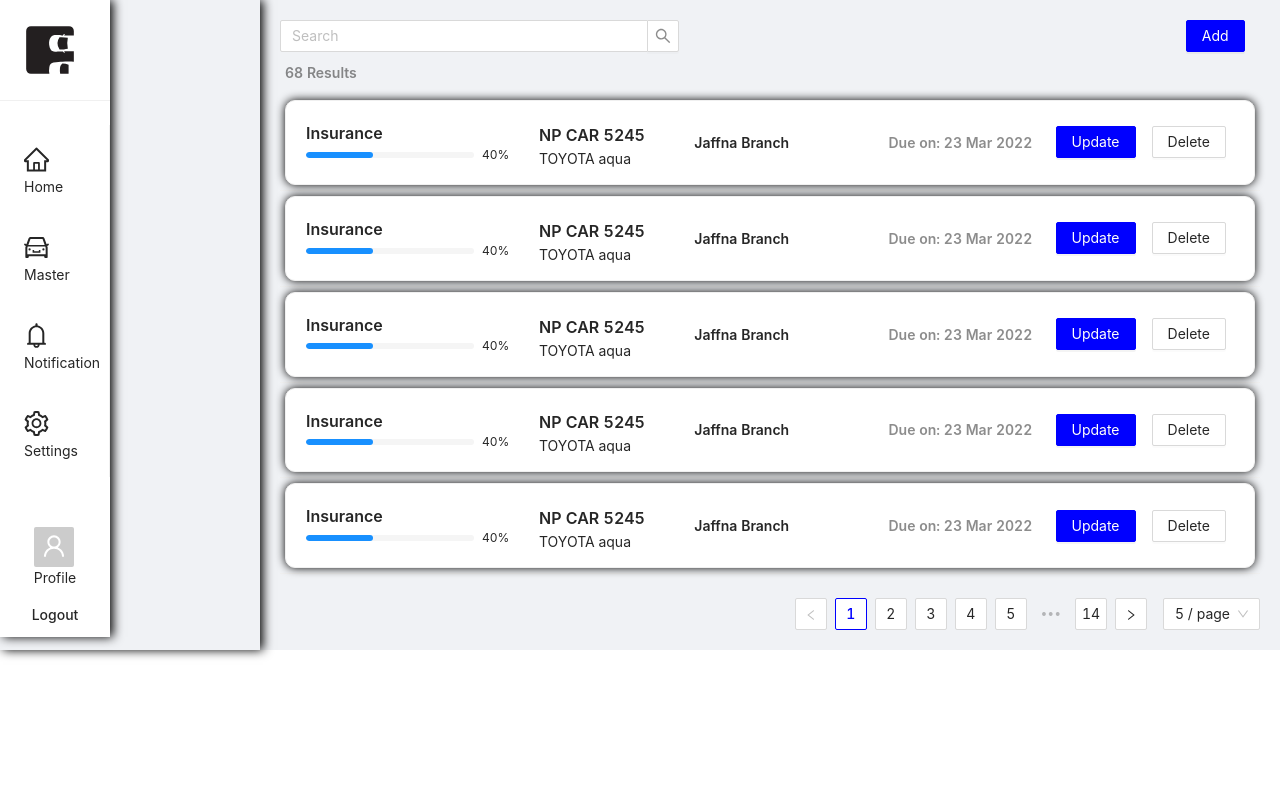
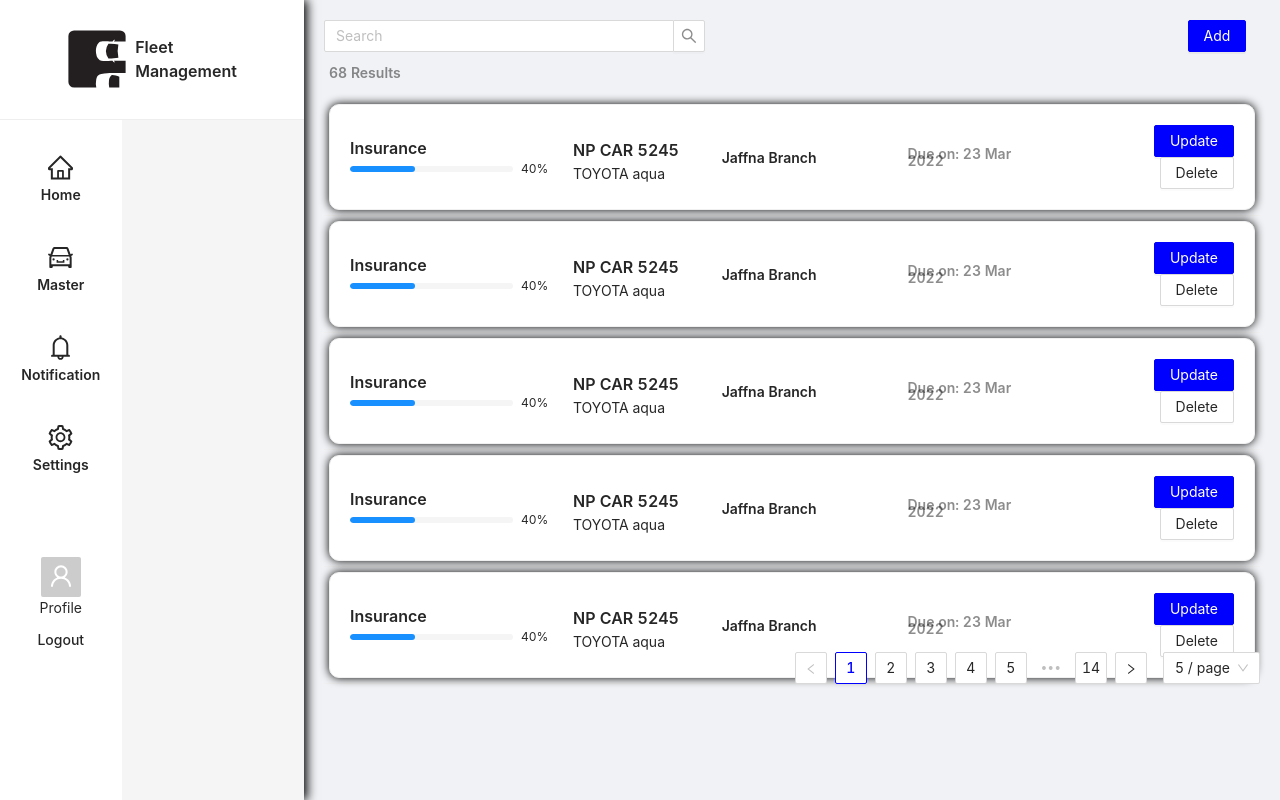
Before and after one commit to Kugan2594/FMS, a React (Create React App) app: page / in a window 1280 px wide. Built offline with nearby package versions, Linux system fonts and the light colour scheme.

Commit message:
Sidebar and master template

```diff
--- /dev/null
+++ b/src/components/molecules/MainMenuItem.tsx
@@ -0,0 +1,26 @@
+import React from 'react';
+import { Button } from 'antd';
+
+interface MainMenuItemType {
+    onClick: any;
+    icon: any;
+    label: string;
+}
+
+function MainMenuItem({onClick, icon, label}: MainMenuItemType) {
+  return (
+    <div className='main-menu-item'>
+        <button onClick={onClick}>
+        <div className='main-menu-item-logo'>
+            {React.createElement(icon)}
+        </div>
+        <div className='main-menu-item-label'>
+            {label}
+        </div>
+        </button>
+
+    </div>
+  )
+}
+
+export default MainMenuItem;
--- a/src/components/organisms/Cards/CardLarge.tsx
+++ b/src/components/organisms/Cards/CardLarge.tsx
@@ -20,30 +20,30 @@ const { Title,Text } = Typography;
 function CardLarge({id,name,progressData,vehicleNo,vehicleModel,branchName,dueDate,updateButton,deleteButton,cardOnClick}: CardLargeType) {
   return (
     <Card key={id} className="large-card">
-      <Row className="large-card-row" gutter={4} align="middle">
-        <Col span={6} >
+      <Row className="large-card-row" gutter={{xs:12, xl:8}} align="middle" justify="space-between">
+        <Col xs={24} xl={6}>
           <div className="large-card-name" onClick={() => cardOnClick(id)}>
             <Title style={{margin:0}} level={5}>{name}</Title>
-            <Progress style={{width:"200px"}} percent={progressData} size="small" />
+            <Progress percent={progressData} size="small" />
           </div>
         </Col>
-        <Col span={4}>
+        <Col xs={12} xl={4}>
           <div>
           <Title level={5}>{vehicleNo}</Title>
           <Text>{vehicleModel}</Text>
           </div>
         </Col>
-        <Col span={5}>
-          <div>
+        <Col xs={12} xl={5}>
+          <div className="large-card-data">
           <Text strong>{branchName}</Text>
           </div>
         </Col>
-        <Col span={4}>
-          <div>
+        <Col xs={12} xl={4}>
+          <div className="large-card-data">
           <Text strong type="secondary">Due on: {dueDate}</Text>
           </div>
         </Col>
-        <Col span={5}>
+        <Col xs={12} xl={5}>
           <div className="large-card-button">
             <Button onClick={() => updateButton(id)} type="primary">Update</Button>
             <Button onClick={() => deleteButton(id)}>Delete</Button>
--- a/src/components/organisms/Cards/card.style.less
+++ b/src/components/organisms/Cards/card.style.less
@@ -3,23 +3,30 @@
     line-height: 0.5;
     margin: 5px;
     box-shadow: 0 0 10px rgb(0 0 0 / 0.2);
+    .ant-card-body {
+        padding: 20px;
+    }
 }
 
 .large-card:hover {
     background-color: rgba(170, 238, 255, 0.151);
 }
 
-.ant-card-body {
-    padding: 20px;
-}
+
 
 .large-card-button {
     text-align: right;
+
     Button {
-        margin: 0 8px;
+        margin-left: 15px;
     }
 }
 
 .large-card-name {
     cursor: pointer;
+    margin-right: 20px;
 }
+
+.large-card-data {
+    padding: 15px 0;
+}
--- a/src/components/organisms/MasterHeader/masterHeader.style.less
+++ b/src/components/organisms/MasterHeader/masterHeader.style.less
@@ -1,5 +1,4 @@
 .master-header {
-    height: 60px;
     margin-bottom: 20px;
 }
 
@@ -9,7 +8,7 @@
 
 .master-header-search {
     border-radius: 30px;
-    width: 400px;
+    width: 100%;
 }
 
 .master-header-count {
--- a/src/components/organisms/SideBar/HeaderLogo.tsx
+++ b/src/components/organisms/SideBar/HeaderLogo.tsx
@@ -1,10 +1,20 @@
+import { Col, Row, Typography } from "antd";
 import React from "react";
 import logo from "../../../assets/Logo.svg";
+
+const {Title} = Typography;
 
 export default function HeaderLogo() {
   return (
     <div className="sidebar-header-logo">
-      <img src={logo} />
+      <Row align="middle" gutter={8}>
+        <Col>
+      <img src={logo}/>
+      </Col>
+      <Col>
+      <Title style={{margin: 0}} level={5}>Fleet<br/>Management</Title>
+      </Col>
+      </Row>
     </div>
   );
 }
--- a/src/components/organisms/SideBar/SideBar.tsx
+++ b/src/components/organisms/SideBar/SideBar.tsx
@@ -1,24 +1,60 @@
-import React from "react";
+import React, { useState } from "react";
 import CustomMenu from "./CustomMenu";
 import { Divider, Layout } from "antd";
 import HeaderLogo from "./HeaderLogo";
 import UserProfile from "./UserProfile";
+import MainMenuItem from "../../molecules/MainMenuItem";
+import mainMenuItems from "./items";
+import SubModule from "../SubModule/item";
 
 const { Sider } = Layout;
 
 function SideBar() {
-    return (
-        <Sider theme="light" width="110px" breakpoint="md" className="main-sidebar">
-            <div>
-                <HeaderLogo />
-                <Divider />
-            </div>
+  const [submenuItems, setSubmenuItems] = useState([]);
 
-            <CustomMenu />
-            <UserProfile />
-        </Sider>
+  const homeItems: any = [
+    { id: "1", name: "a" },
+    { id: "2", name: "b" },
+    { id: "3", name: "c" },
+    { id: "4", name: "d" },
+  ];
 
-    );
+  const home: any = [{ id: "allBranches", name: "All Branches" }, ...homeItems];
+
+  const ClickHandler = (item: any) => {
+    if (item.id === "home") {
+      console.log("This is home");
+      setSubmenuItems(home);
+    } else {
+      setSubmenuItems(item.children);
+    }
+    console.log(submenuItems);
+  };
+
+  return (
+    <Sider  theme="light" breakpoint="lg" className="main-sidebar">
+      <HeaderLogo />
+      <div className="menu">
+        <div className="main-menu">
+          {mainMenuItems.map((item) => {
+            return (
+              <MainMenuItem
+                icon={item.icon}
+                label={item.name}
+                onClick={() => ClickHandler(item)}
+              />
+            );
+          })}
+          <div className="user">
+          <UserProfile onClickProfile={() => console.log("PROFILE")} onClickLogout={() => console.log("LOGOUT")} />
+          </div>
+        </div>
+        <div className="sub-menu">
+          <SubModule data={submenuItems} />
+        </div>
+      </div>
+    </Sider>
+  );
 }
 
 export default SideBar;
--- a/src/components/organisms/SideBar/UserProfile.tsx
+++ b/src/components/organisms/SideBar/UserProfile.tsx
@@ -2,12 +2,17 @@ import React, { useState } from "react";
 import { Avatar } from "antd";
 import { UserOutlined } from '@ant-design/icons';
 
-function UserProfile() {
+interface UserProfileType {
+  onClickProfile: any;
+  onClickLogout: any;
+}
+
+function UserProfile({onClickProfile, onClickLogout}: UserProfileType) {
   const [userProfile, setUserProfile] = useState("");
 
   return (
     <div className="user-profile">
-      <div style={{cursor: "pointer"}}>
+      <div className="profile" onClick={onClickProfile}>
         {userProfile != "" ? (
           <Avatar src={userProfile} shape="square" size="large" />
         ) : (
@@ -15,7 +20,7 @@ function UserProfile() {
         )}
         <div>Profile</div>
       </div>
-      <div className="logout" style={{ marginTop: "15px", cursor: "pointer" }}>
+      <div className="logout" onClick={onClickLogout}>
         <h4>Logout</h4>
       </div>
     </div>
--- a/src/components/organisms/SideBar/items.tsx
+++ b/src/components/organisms/SideBar/items.tsx
@@ -19,45 +19,9 @@ interface SubmenuItem {
   name: string;
 }
 
-const Home = () => {
-  return(
-    <div style={{display: "flex", paddingBottom: "20px"}}>
-    <HomeOutlined style={{fontSize: "25px"}} />
-    <div style={{position:"absolute"}}>Home</div>
-    </div>
-  )
-};
-
-const Master = () => {
-  return(
-    <div style={{display: "flex", paddingBottom: "20px"}}>
-    <CarOutlined style={{fontSize: "25px"}} />
-    <div style={{position:"absolute"}}>Master</div>
-    </div>
-  )
-};
-
-const Notification = () => {
-  return(
-    <div style={{display: "flex", paddingBottom: "20px"}}>
-    <BellOutlined style={{fontSize: "25px"}} />
-    <div style={{position:"absolute"}}>Notification</div>
-    </div>
-  )
-};
-
-const Settings = () => {
-  return(
-    <div style={{display: "flex", paddingBottom: "20px"}}>
-    <SettingOutlined style={{fontSize: "25px"}} />
-    <div style={{position:"absolute"}}>Settings</div>
-    </div>
-  )
-}
-
 const mainMenuItems: MenuItem[] = [
-  { id: "home", icon: Home, name: "Home", link: "", children: [] },
-  { id: "master", icon: Master, name: "Master", link: "", children: [
+  { id: "home", icon: HomeOutlined, name: "Home", link: "", children: [] },
+  { id: "master", icon: CarOutlined, name: "Master", link: "", children: [
     {id: "branches", name: "Branches"},
     {id: "vehicles", name: "Vehicles"},
     {id: "generators", name: "Genarators"},
@@ -68,8 +32,8 @@ const mainMenuItems: MenuItem[] = [
     {id: "drivers", name: "Drivers"},
     {id: "lease", name: "Lease"},
   ] },
-  { id: "notification", icon: Notification, name: "Notification", link: "", children: [] },
-  { id: "settings", icon: Settings, name: "Settings", link: "", children: [
+  { id: "notification", icon: BellOutlined, name: "Notification", link: "", children: [] },
+  { id: "settings", icon: SettingOutlined, name: "Settings", link: "", children: [
     {id: "settings", name: "Settings"},
     {id: "changePassword", name: "Change Password"},
     {id: "paymentMethods", name: "Payment Methods"},
--- a/src/components/organisms/SubModule/item.tsx
+++ b/src/components/organisms/SubModule/item.tsx
@@ -11,8 +11,7 @@ const SubModule = (props:any) => {
 
     return (
             <div className="sidebar-submenu">
-                {/* <SubModuleHeaderLogo /> */}
-                <div style={{ marginLeft: 10 }}>
+                <div>
                     {props.data.map((x: any, index: any) => {
                         return (
                             <button
--- a/src/layout/CustomLayout.style.less
+++ b/src/layout/CustomLayout.style.less
@@ -11,46 +11,89 @@
 .site-layout-background {
 }
 
-.sidebar-header-logo {
-  height: 50px;
-  width: 50px;
-  text-align: center;
-  margin: 25px;
+.main-sidebar {
+  display: flex;
+  height: 100vh;
+  min-width: 38vh !important;
+  box-shadow: 3px 0 10px rgb(0 0 0 / 0.2);
+
+  .sidebar-header-logo {
+    border-bottom: 1px solid #eee;
+    height: 15%;
+    width: 100%;
+    display: flex;
+    align-items: center;
+    justify-content: center;
+
+  img {
+      height: 60px;
+      width: 60px;
+    }
+  }
+
+  .menu {
+    display: flex;
+    height: 85%;
+    width: 38vh;
+
+    .main-menu {
+      height: 70%;
+      width: 40%;
+    }
+
+    .sub-menu {
+      height: 100%;
+      width: 60%;
+      background-color: rgb(245, 245, 245);
+    }
+  }
 }
 
-.sidebar {
-  width: 260px;
-  margin-right: 20px;
-  box-shadow: 3px 0 10px rgb(0 0 0 / 0.2);
-}
+.main-menu-item {
+  text-align: center;
+  line-height: 0;
+  margin: 20px 0;
+  align-items: center;
 
-.main-sidebar{
-  box-shadow: 3px 0 10px rgb(0 0 0 / 0.2);
-}
+  button {
+    border: 0;
+    height: 70px;
+    width: 100%;
+  cursor: pointer;
+  transition-duration: 0.4s;
+  background-color: #fff
+  }
 
-.sidebar-menu {
-  display: flex;
-}
+  button:focus {
+    color: blue;
+    background-color: lightblue;
+  }
 
-.sidebar-mainmenu {
-  width: 110px;
-}
+  button:hover {
+    color: blue;
+  }
 
-.sidebar-submenu {
-  width: 140px;
-  position: absolute;
-  margin-left: 110px;
+  .main-menu-item-logo {
+    font-size: 25px;
+    height: 40px;
+    margin: 0;
+  }
+
+  .main-menu-item-label {
+    font-weight: 600;
+  }
 }
 
 .list {
   height: 40px;
-  width: 140px;
+  width: 100%;
   text-align: left;
   display: block;
   cursor: pointer;
-  margin: 10px 0 10px 0;
+  margin: 10px 0;
   border: 0;
   transition-duration: 0.4s;
+  background-color: rgb(245, 245, 245);
 }
 
 .list:focus {
@@ -64,10 +107,21 @@
 }
 
 .user-profile {
+  text-align: center;
+
+  .profile{
+    cursor: pointer;
+  }
+
+  .logout {
+    cursor: pointer;
+    margin-top: 10px;
+  }
+}
+
+.user {
   display: flex;
-  flex-direction: column;
+  height: 45%;
   align-items: center;
-height: 110px;
-width: 110px;
-margin-top: 50px;
+  justify-content: center;
 }
--- a/src/layout/CustomLayout.tsx
+++ b/src/layout/CustomLayout.tsx
@@ -82,16 +82,15 @@ const data = [
 export default function CustomLayout() {
   return (
     <Layout>
-      <div className="sidebar">
+        <div>
         <SideBar />
-      </div>
-
+        </div>
       <Layout>
         {/* <CustomHeader /> */}
         <Content>
           <div
             className="site-layout-background"
-            style={{ padding: "20px 20px 20px 0", minHeight: 400 }}
+            style={{ padding: "20px", minHeight: "100vh", maxHeight: "100vh" }}
           >
             <MasterTemplateWithLargeCard
               data={data}
```
